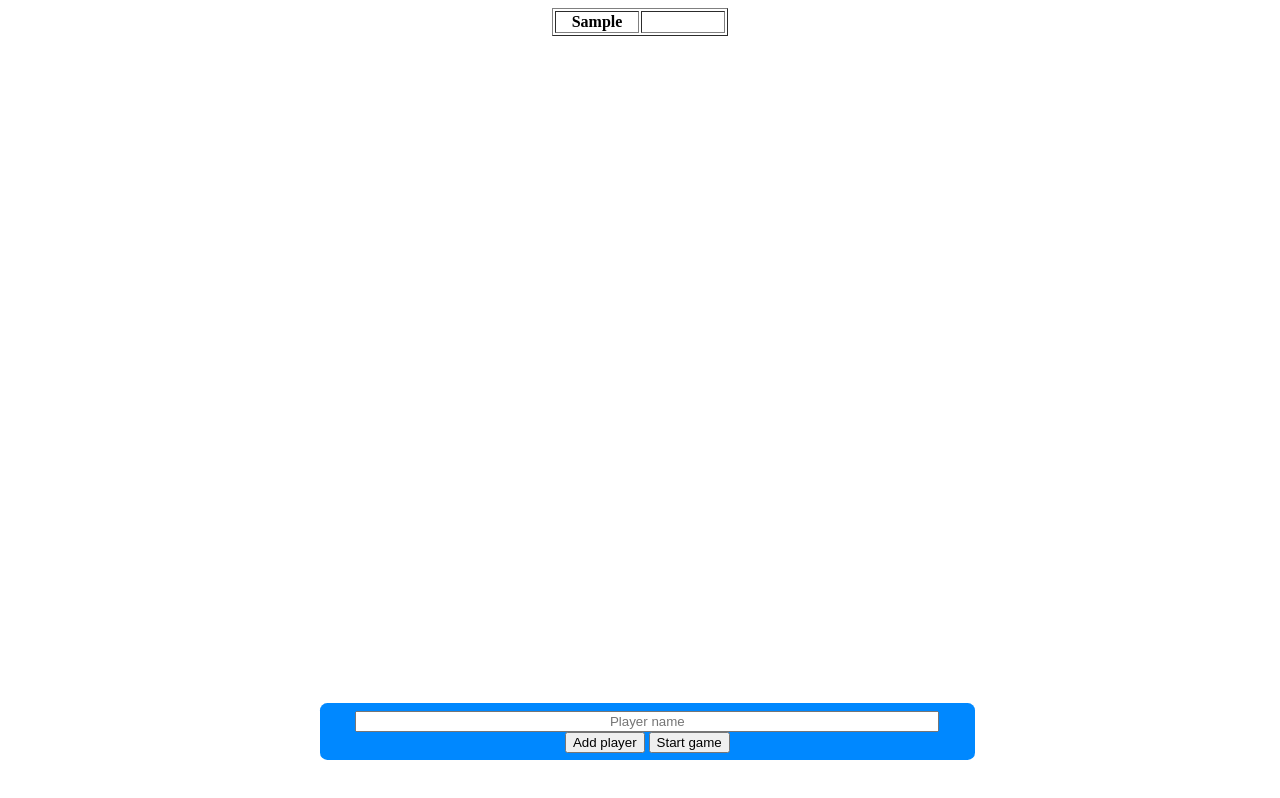
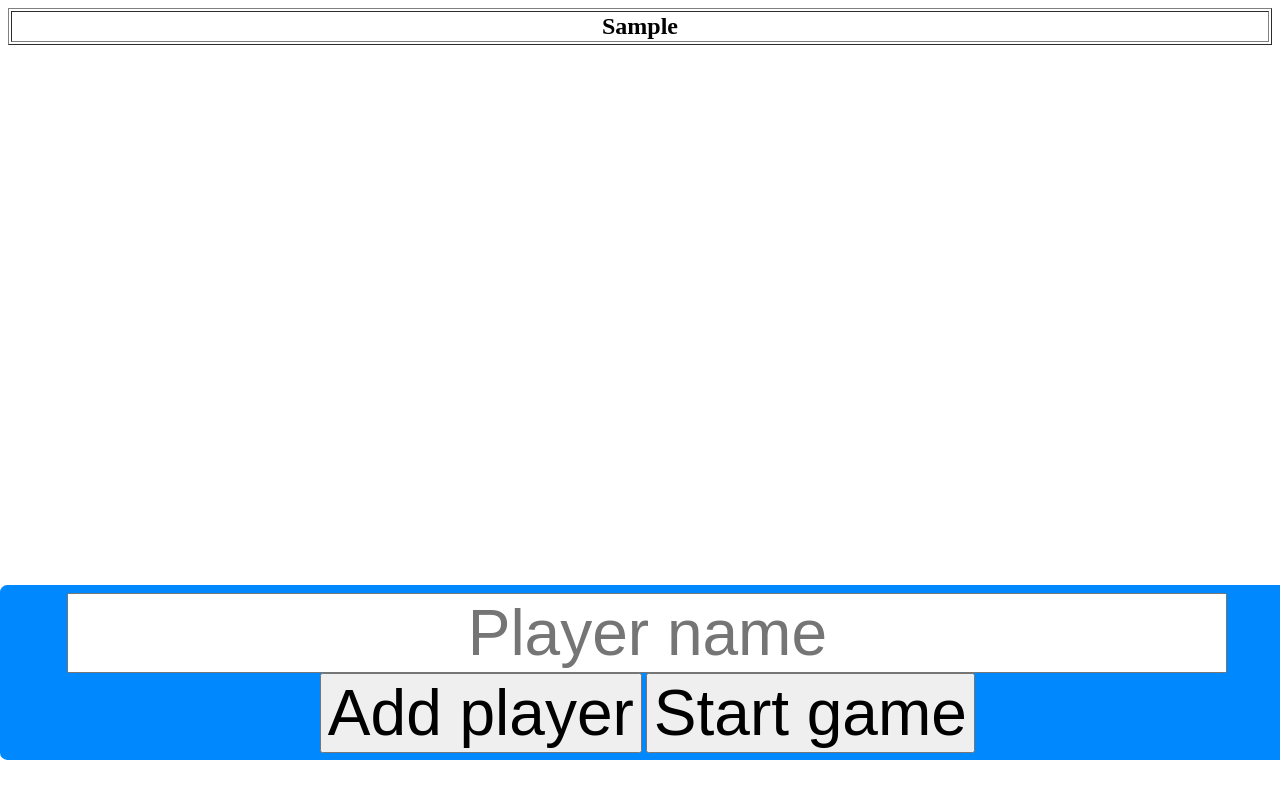
Before and after one commit to LivingFray/MMaskell.github.io, a plain HTML site: page index.html in a window 1280 px wide. Both pictures are taken after typing "Sample" into the empty fields and a click on the button "Add player". Drawn offline with Linux system fonts and the light colour scheme.

Commit message:
Made text larger, removed extra row

```diff
--- a/score.js
+++ b/score.js
@@ -32,23 +32,24 @@ newRow = function(r){
 onload = function(){
 	table = document.getElementById("scores");
 	playerRow = table.insertRow(0);
-	playerRow.insertCell(0);
 }
 
 addPlayer = function(){
 	var name = document.getElementById("newName").value;
 	document.getElementById("newName").value = "";
 	if(name!==""){
-		var cell = playerRow.insertCell(playerRow.cells.length-1);
+		var cell = playerRow.insertCell(playerRow.cells.length);
 		cell.innerHTML = name;
 		cell.id = "playerName"
+	}
+	for(var i=0;i<playerRow.cells.length;i++){
+		playerRow.cells[i].style.width = (document.body.clientWidth / playerRow.cells.length) + "px";
 	}
 }
 
 startGame = function(){
 	addPlayer();
 	if(playerRow.cells.length>2){
-		playerRow.deleteCell(playerRow.cells.length-1);
 		var row = table.insertRow(table.rows.length);
 		for(var i=0; i<playerRow.cells.length;i++){
 			var cell = row.insertCell(0);
--- a/style.css
+++ b/style.css
@@ -15,12 +15,13 @@ td {
 
 #playerName {
 	font-weight:bold;
+	font-size: x-large;
 }
 
 #nameAdder {
 	background-color:#0088FF;
-	width: 50%;
-	left: 25%;
+	width: 100%;
+	left: 0%;
 	bottom: 5%;
 	position:absolute;
 	padding: 1ex;
@@ -31,9 +32,18 @@ td {
 	display:block;
 	margin: 0 auto;
 	width: 90%;
+	font-size: 5vw;
 	text-align:center;
 }
 #nameAdderButtons {
 	display:inline-block;
 	margin: auto;
 }
+
+#addPlayer {
+	font-size: 5vw;
+}
+
+#startGame {
+	font-size: 5vw;
+}
```
